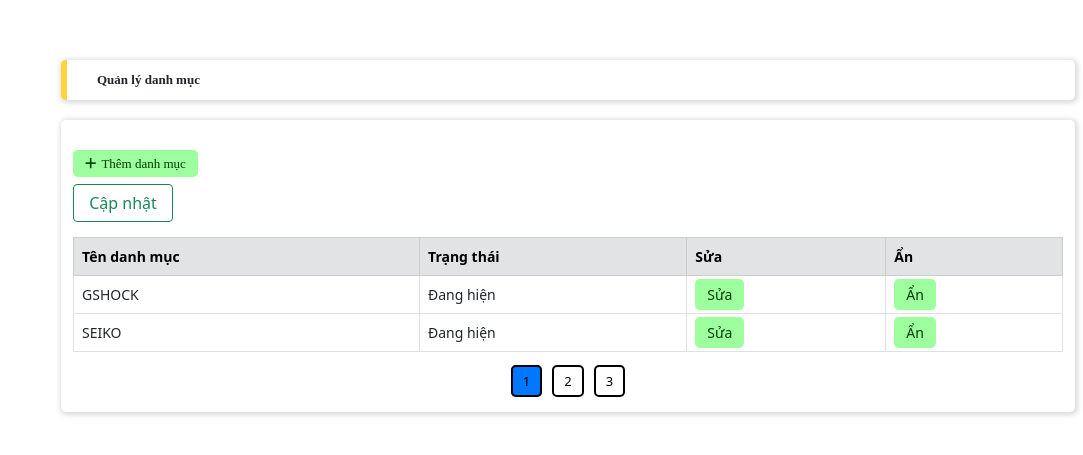
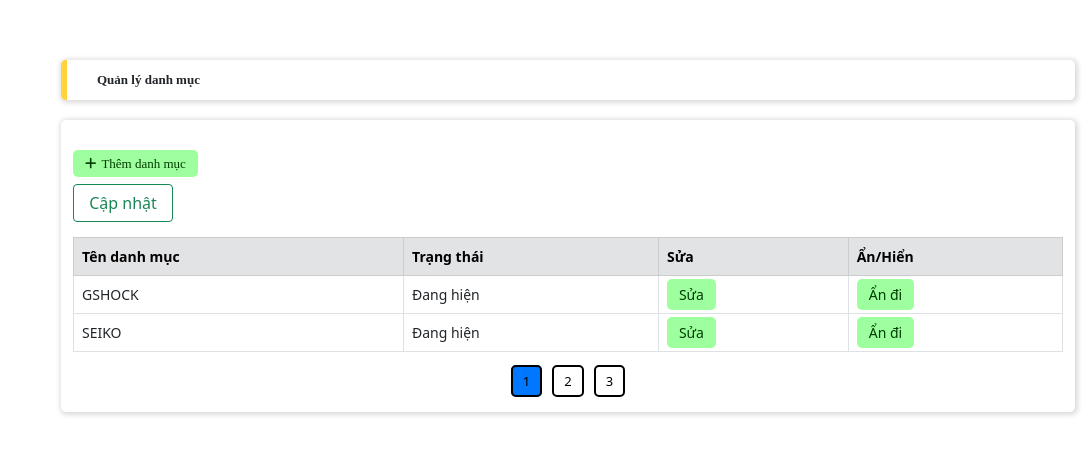
Before and after one commit to dnnguyen35/watch-shop-php, a PHP site: page /admindanhmuc.php in a window 1280 px wide. Shown: the top 455 px of the page, without its empty margins (197-1280 px from the left). Run offline with PHP 8.4, Linux system fonts and the light colour scheme; data comes from the database, SQL or seed files in the repository; data that the repository does not hold is empty; some web fonts are replaced.

Commit message:
Add hide/display category, seperate user account manage and admin account maage

```diff
--- a/admindanhmuc.php
+++ b/admindanhmuc.php
@@ -94,7 +94,7 @@ document.addEventListener("DOMContentLoaded", function() {
                                 <th scope="col">Tên danh mục</th>
                                 <th scope="col">Trạng thái</th>
                                 <th scope="col">Sửa</th>
-                                <th scope="col">Ẩn</th>
+                                <th scope="col">Ẩn/Hiển</th>
 
                             </tr>
                         </thead>
@@ -103,15 +103,17 @@ document.addEventListener("DOMContentLoaded", function() {
                             <?php
                             while ($row = mysqli_fetch_assoc($queryphantrang)) {
                                 if($row['status']==1){
-                                    $an = 'Đang hiện';
+					$an = 'Đang hiện';
+					$textAnHien = 'Ẩn đi';
                                 }else{
-                                    $an = 'Đã ẩn';
+					$an = 'Đã ẩn';
+					$textAnHien = 'Hiển thị';
                                 }
                                 echo '<tr>
                        <td>' . strtoupper($row['name']) . '</td>
                        <td>' . $an . '</td>
                        <td><a href="./admin.php?adminlayout=suadanhmuc&page='.$page.'&id_dm='.$row['id'].'" class="addnew_btn">Sửa</a></td>
-                       <td><a href="./adminandanhmuc.php?page='.$page.'&id_dm='.$row['id'].'" class="addnew_btn">Ẩn</a></td>
+                       <td><a href="./adminandanhmuc.php?page='.$page.'&id_dm='.$row['id'].'" class="addnew_btn">' .$textAnHien. '</a></td>
                        </tr>';
                             }
 
```
Also changed, not shown: adminuser.php (+17 -4 lines).
